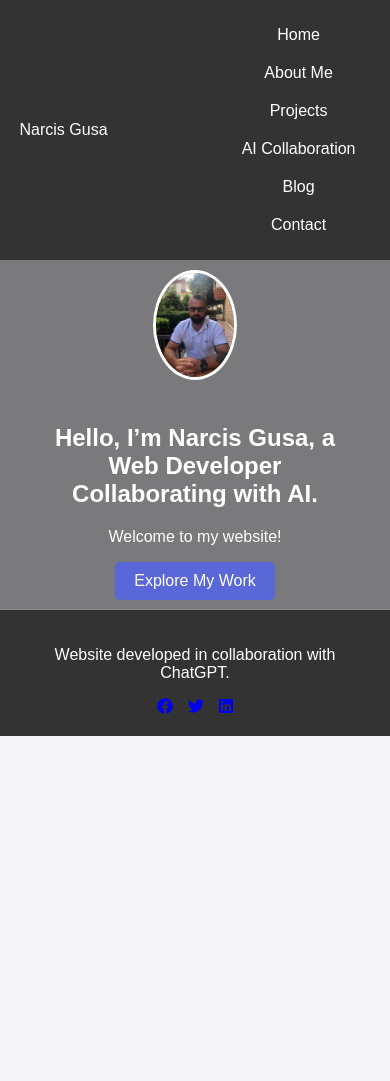
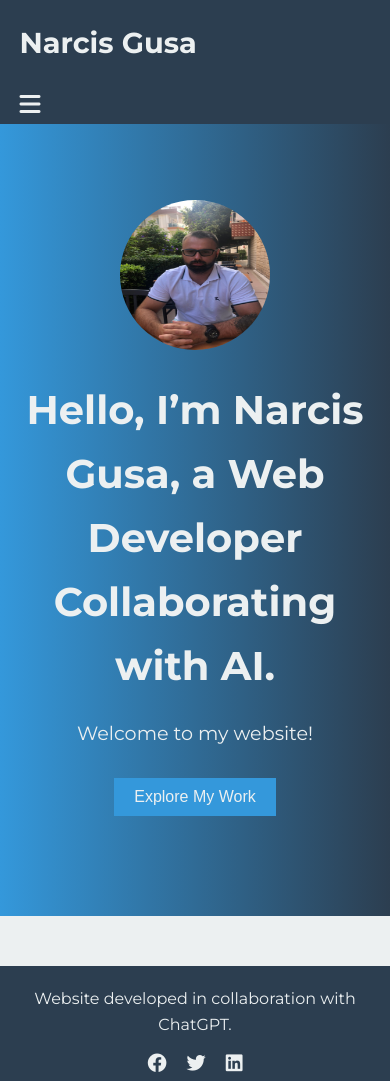
Before and after one commit to Narcis-Ionut/Narcis-Ionut.github.io, a plain HTML site: page index.html in a window 390 px wide. Before the commit the page ends 844 px from the top, so only its background shows below. Drawn offline with Linux system fonts and the light colour scheme.

Commit message:
added a new layout and look

```diff
--- a/index.html
+++ b/index.html
@@ -3,18 +3,27 @@
   <head>
     <meta charset="UTF-8" />
     <meta name="viewport" content="width=device-width, initial-scale=1.0" />
-    <title>Your Website</title>
-    <link rel="stylesheet" href="style.css" />
+    <title>Narcis Gusa | Portfolio</title>
+    <!-- Google Fonts -->
+    <link
+      href="https://fonts.googleapis.com/css?family=Montserrat:400,500,700&display=swap"
+      rel="stylesheet"
+    />
+    <!-- Font Awesome -->
     <link
       href="https://cdnjs.cloudflare.com/ajax/libs/font-awesome/6.0.0-beta3/css/all.min.css"
       rel="stylesheet"
     />
+    <!-- Custom CSS -->
+    <link rel="stylesheet" href="style.css" />
   </head>
   <body>
+    <!-- Header Section -->
     <header>
+      <div class="container">
         <div class="logo">Narcis Gusa</div>
         <nav>
-        <ul>
+          <ul class="nav-links">
             <li><a href="#" class="nav-link" data-page="home">Home</a></li>
             <li><a href="#" class="nav-link" data-page="about">About Me</a></li>
             <li>
@@ -26,24 +35,33 @@
               >
             </li>
             <li><a href="#" class="nav-link" data-page="blog">Blog</a></li>
-          <li><a href="#" class="nav-link" data-page="contact">Contact</a></li>
+            <li>
+              <a href="#" class="nav-link" data-page="contact">Contact</a>
+            </li>
           </ul>
+          <div class="menu-toggle"><i class="fas fa-bars"></i></div>
         </nav>
+      </div>
     </header>
 
+    <!-- Main Content -->
     <main id="content">
-      <!-- Default content will load here dynamically -->
+      <!-- Dynamic content will be loaded here -->
     </main>
 
+    <!-- Footer Section -->
     <footer>
+      <div class="container">
         <p>Website developed in collaboration with ChatGPT.</p>
         <div class="social-icons">
           <a href="#"><i class="fab fa-facebook"></i></a>
           <a href="#"><i class="fab fa-twitter"></i></a>
           <a href="#"><i class="fab fa-linkedin"></i></a>
         </div>
+      </div>
     </footer>
 
+    <!-- JavaScript -->
     <script src="script.js"></script>
   </body>
 </html>
--- a/script.js
+++ b/script.js
@@ -1,6 +1,15 @@
 document.addEventListener("DOMContentLoaded", () => {
+  // Mobile Menu Toggle
+  const menuToggle = document.querySelector(".menu-toggle");
+  const navLinks = document.querySelector(".nav-links");
+
+  menuToggle.addEventListener("click", () => {
+    navLinks.classList.toggle("active");
+  });
+
+  // Dynamic Content Loading
   const content = document.getElementById("content");
-  const navLinks = document.querySelectorAll(".nav-link");
+  const navLinkElements = document.querySelectorAll(".nav-link");
 
   const pages = {
     home: `
@@ -71,6 +80,12 @@ document.addEventListener("DOMContentLoaded", () => {
               <p>A personal portfolio website showcasing my skills and projects, built with modern web technologies.</p>
               <a href="https://github.com/Narcis-Ionut/Narcis-Ionut.github.io/tree/main" target="_blank">View on GitHub</a>
             </div>
+            <!-- Project 4 -->
+            <div class="project-card">
+              <h3>Daily Tracker</h3>
+              <p>An intuitive application that helps users manage and monitor daily tasks and activities efficiently, enhancing productivity.</p>
+              <a href="https://github.com/Narcis-Ionut/Daily-tracker" target="_blank">View on GitHub</a>
+            </div>
           </div>
         </div>
       </section>
@@ -79,7 +94,7 @@ document.addEventListener("DOMContentLoaded", () => {
         <section class="ai-collaboration modern-section">
           <div class="section-content">
             <h2>AI Collaboration</h2>
-                    <p>I’m embarking on a journey to master AI tools like ChatGPT and utilizing local LLMs on my personal computer. These tools are instrumental in my learning of web development. They help me write cleaner and more efficient code and generate creative solutions to complex problems..</p>
+            <p>I’m embarking on a journey to master AI tools like ChatGPT and utilizing local LLMs on my personal computer. These tools are instrumental in my learning of web development. They help me write cleaner and more efficient code and generate creative solutions to complex problems.</p>
             <div class="ai-tools">
               <h3>Tools I Use</h3>
               <ul>
@@ -126,7 +141,7 @@ document.addEventListener("DOMContentLoaded", () => {
               <button type="submit">Send Message</button>
             </form>
             <div class="alt-contact">
-                        <p>Email: narcis.gusa@icloud.com</p>
+              <p>Email: <a href="mailto:narcis.gusa@icloud.com">narcis.gusa@icloud.com</a></p>
               <p>LinkedIn: <a href="#">www.linkedin.com/in/narcis-gusa</a></p>
             </div>
           </div>
@@ -144,9 +159,14 @@ document.addEventListener("DOMContentLoaded", () => {
         exploreBtn.addEventListener("click", () => loadPage("projects"));
       }
     }
+
+    // Close mobile menu after selecting a page
+    if (navLinks.classList.contains("active")) {
+      navLinks.classList.remove("active");
+    }
   };
 
-  navLinks.forEach((link) => {
+  navLinkElements.forEach((link) => {
     link.addEventListener("click", (e) => {
       e.preventDefault();
       const page = link.getAttribute("data-page");
--- a/style.css
+++ b/style.css
@@ -1,185 +1,371 @@
-/* General Body Background */
-body {
-  font-family: "Arial", sans-serif;
+/* Reset Styles */
+* {
   margin: 0;
   padding: 0;
-  background-color: #f4f4f9;
-  color: #333;
+  box-sizing: border-box;
+}
+
+/* Root Variables */
+:root {
+  --primary-color: #3498db;
+  --secondary-color: #2c3e50;
+  --light-color: #ecf0f1;
+  --dark-color: #34495e;
+  --font-family: "Montserrat", sans-serif;
+}
+
+/* Global Styles */
+body {
+  font-family: var(--font-family);
+  background-color: var(--light-color);
+  color: var(--dark-color);
+  line-height: 1.6;
+}
+
+.container {
+  width: 90%;
+  max-width: 1200px;
+  margin: auto;
+}
+
+/* Header Styles */
+header {
+  background-color: var(--secondary-color);
+  position: fixed;
+  width: 100%;
+  top: 0;
+  z-index: 100;
+}
+
+.logo {
+  color: var(--light-color);
+  font-size: 1.8em;
+  font-weight: 700;
+  padding: 20px 0;
+}
+
+nav {
+  display: flex;
+  justify-content: space-between;
+  align-items: center;
+}
+
+.nav-links {
+  list-style: none;
+  display: flex;
+}
+
+.nav-links li {
+  margin-left: 20px;
+}
+
+.nav-links a {
+  color: var(--light-color);
+  text-decoration: none;
+  font-weight: 500;
+  transition: color 0.3s ease;
+}
+
+.nav-links a:hover {
+  color: var(--primary-color);
+}
+
+.menu-toggle {
+  display: none;
+  font-size: 1.5em;
+  color: var(--light-color);
+}
+
+/* Main Content Styles */
+main {
+  padding: 100px 0 50px;
 }
 
 /* Hero Section Styles */
 .hero {
+  background: linear-gradient(to right, #3498db, #2c3e50);
+  color: var(--light-color);
+  text-align: center;
+  padding: 100px 20px;
+}
+
+.hero-content {
+  max-width: 800px;
+  margin: auto;
+}
+
+.hero-content .profile-pic {
+  width: 150px;
+  height: 150px;
+  border-radius: 50%;
+  margin-bottom: 20px;
+}
+
+.hero-content h1 {
+  font-size: 2.5em;
+  margin-bottom: 20px;
+}
+
+.hero-content p {
+  font-size: 1.2em;
+  margin-bottom: 30px;
+}
+
+#explore-btn {
+  background-color: var(--primary-color);
+  color: var(--light-color);
+  padding: 10px 20px;
+  border: none;
+  cursor: pointer;
+  font-size: 1em;
+  transition: background 0.3s ease;
+}
+
+#explore-btn:hover {
+  background-color: var(--dark-color);
+}
+
+/* Section Styles */
+.modern-section {
+  padding: 60px 20px;
+}
+
+.section-content {
+  display: flex;
+  flex-direction: column; /* Add this line */
+  flex-wrap: wrap;
+  align-items: center; /* Center align items */
+  text-align: center; /* Center text */
+}
+
+.section-content img {
+  max-width: 100%;
+  margin-right: 40px;
+}
+
+.section-content div {
+  flex: 1;
+}
+
+.section-content h2 {
+  font-size: 2em;
+  margin-bottom: 20px;
+}
+
+.section-content p {
+  font-size: 1.1em;
+  margin-bottom: 20px;
+}
+
+/* About Me Styles */
+.about .about-pic {
+  width: 300px;
+  height: auto;
+  border-radius: 10px;
+}
+
+.skills-icons {
+  display: flex;
+  flex-wrap: wrap;
+  margin-top: 20px;
+}
+
+.skills-icons .icon {
+  flex: 1 1 100px;
+  text-align: center;
+  margin: 10px;
+}
+
+.skills-icons .icon i {
+  font-size: 3em;
+  color: var(--primary-color);
+  margin-bottom: 10px;
+}
+
+.skills-icons .icon p {
+  font-size: 1em;
+}
+
+/* Projects Styles */
+.project-cards {
+  display: flex;
+  flex-wrap: wrap;
+  justify-content: center; /* Center the cards */
+  margin-top: 20px;
+}
+
+.project-card {
+  background-color: var(--light-color);
+  padding: 20px;
+  margin: 10px;
+  flex: 1 1 300px; /* Adjusted flex-basis to 300px */
+  max-width: 300px; /* Added max-width */
+  border: 1px solid var(--dark-color);
+  border-radius: 10px;
+}
+
+.project-card h3 {
+  margin-bottom: 10px;
+}
+
+.project-card p {
+  margin-bottom: 15px;
+}
+
+.project-card a {
+  text-decoration: none;
+  color: var(--primary-color);
+  font-weight: bold;
+}
+
+/* AI Collaboration Styles */
+.ai-tools ul {
+  list-style: disc;
+  margin-left: 20px;
+  margin-top: 10px;
+}
+
+.ai-tools li {
+  margin-bottom: 10px;
+}
+
+/* Blog Styles */
+.blog-list {
+  margin-top: 20px;
+}
+
+.blog-post {
+  margin-bottom: 30px;
+}
+
+.blog-post h3 {
+  font-size: 1.5em;
+  margin-bottom: 5px;
+}
+
+.blog-post p {
+  margin-bottom: 10px;
+}
+
+/* Contact Styles */
+.contact form {
   display: flex;
   flex-direction: column;
-  align-items: center;
-  justify-content: center;
-  height: 100vh;
-  color: #fff;
-  text-align: center;
-  padding: 5vw; /* Responsive padding */
-  background: linear-gradient(rgba(0, 0, 0, 0.5), rgba(0, 0, 0, 0.5)),
-    url("background.jpg");
-  background-size: cover;
-  background-position: center;
 }
 
-/* Hero Content */
-.hero-content {
-  max-width: 90%; /* Flexible width */
-  margin: 0 auto;
-  animation: fadeIn 1s ease-in-out;
+.contact form label {
+  margin-top: 10px;
 }
 
-/* Profile Picture */
-.profile-pic {
-  width: 20vw; /* Scales with viewport width */
-  max-width: 150px; /* Caps maximum size */
-  height: auto;
-  border-radius: 50%;
-  border: 3px solid #fff;
-  margin-bottom: 20px;
-  animation: fadeIn 1.5s ease-in-out;
-}
-
-/* Button Styling */
-button {
-  background-color: #5a67d8;
-  color: #fff;
-  border: none;
-  padding: 10px 5vw; /* Responsive padding */
-  border-radius: 5px;
-  font-size: clamp(1rem, 2vw, 1.2em); /* Responsive font size */
-  cursor: pointer;
-  transition: background-color 0.3s ease;
-}
-
-button:hover {
-  background-color: #4c51bf;
-}
-
-/* Navigation Menu */
-header {
-  display: flex;
-  justify-content: space-between;
-  align-items: center;
-  padding: 10px 5%;
-  background-color: #333;
-  color: #fff;
-}
-
-header nav ul {
-  display: flex;
-  list-style: none;
-  gap: 20px; /* Flexible spacing */
-}
-
-header nav ul li a {
-  color: #fff;
-  text-decoration: none;
-  padding: 10px 15px;
-  transition: background-color 0.3s ease;
-}
-
-header nav ul li a:hover {
-  background-color: #5a67d8;
+.contact form input,
+.contact form textarea {
+  padding: 10px;
+  margin-top: 5px;
+  border: 1px solid var(--dark-color);
   border-radius: 5px;
 }
 
-/* Footer */
-footer {
-  text-align: center;
-  padding: 20px 5%;
-  background-color: #333;
-  color: #fff;
+.contact form button {
+  margin-top: 20px;
+  padding: 10px;
+  background-color: var(--primary-color);
+  color: var(--light-color);
+  border: none;
+  cursor: pointer;
+  font-size: 1em;
 }
 
-footer .social-icons {
+.contact form button:hover {
+  background-color: var(--dark-color);
+}
+
+.alt-contact p {
+  margin-top: 10px;
+}
+
+.alt-contact a {
+  color: var(--primary-color);
+  text-decoration: none;
+}
+
+.alt-contact a:hover {
+  text-decoration: underline;
+}
+
+/* Footer Styles */
+footer {
+  background-color: var(--secondary-color);
+  color: var(--light-color);
+  padding: 20px 0;
+}
+
+footer p {
+  text-align: center;
+  margin-bottom: 10px;
+}
+
+.social-icons {
   display: flex;
   justify-content: center;
-  gap: 15px;
 }
 
-/* Projects Section */
-.project-cards {
-  display: flex;
-  gap: 20px;
-  justify-content: center;
-  flex-wrap: wrap;
+.social-icons a {
+  color: var(--light-color);
+  margin: 0 10px;
+  font-size: 1.2em;
+  transition: color 0.3s ease;
 }
 
-.project-card {
-  background: #ffffff;
-  border: 1px solid #ccc;
-  border-radius: 8px;
-  padding: 20px;
-  flex: 1 1 calc(33.333% - 40px); /* Responsive three-column layout */
-  max-width: calc(33.333% - 40px);
-  box-shadow: 0 6px 12px rgba(0, 0, 0, 0.1);
-  transition: transform 0.3s ease, box-shadow 0.3s ease;
+.social-icons a:hover {
+  color: var(--primary-color);
 }
 
-.project-card:hover {
-  transform: translateY(-8px);
-  box-shadow: 0 10px 20px rgba(0, 0, 0, 0.2);
+/* Responsive Styles */
+@media (max-width: 768px) {
+  nav {
+    position: relative;
   }
 
-/* Blog Section */
-.blog-list {
-  display: flex;
+  .nav-links {
+    position: fixed;
+    right: 0;
+    top: 70px;
+    height: calc(100% - 70px);
+    background-color: var(--secondary-color);
     flex-direction: column;
-  gap: 20px;
+    align-items: center;
+    width: 200px;
+    transform: translateX(100%);
+    transition: transform 0.3s ease;
   }
 
-.blog-post {
-  background: #fff;
-  border-radius: 8px;
-  padding: 20px;
-  box-shadow: 0 6px 12px rgba(0, 0, 0, 0.1);
-  transition: transform 0.3s ease, box-shadow 0.3s ease;
+  .nav-links li {
+    margin: 20px 0;
   }
 
-/* Contact Section */
-form {
-  display: flex;
-  flex-direction: column;
-  gap: 15px;
-  margin-top: 20px;
+  .nav-links.active {
+    transform: translateX(0);
   }
 
-form input,
-form textarea {
-  width: 100%;
-  padding: 12px;
-  border: 1px solid #ccc;
-  border-radius: 5px;
-  transition: border-color 0.3s ease;
+  .menu-toggle {
+    display: block;
   }
 
-/* Responsive Enhancements */
-@media screen and (max-width: 1024px) {
-  header nav ul {
+  .section-content {
     flex-direction: column;
-    align-items: center;
+    text-align: center;
   }
 
-  .project-card {
-    flex: 1 1 calc(50% - 20px); /* Two-column layout */
-    max-width: calc(50% - 20px);
-  }
+  .section-content img {
+    margin: 0 0 20px 0;
   }
 
-@media screen and (max-width: 768px) {
-  .hero {
-    padding: 10px;
-    height: auto;
+  .skills-icons {
+    justify-content: center;
   }
 
   .project-cards {
     flex-direction: column;
-  }
-
-  .project-card {
-    flex: 1 1 100%; /* Single-column layout */
-    max-width: 100%;
+    align-items: center;
   }
 }
```
Lines whose indentation alone changed are shown as unchanged.
